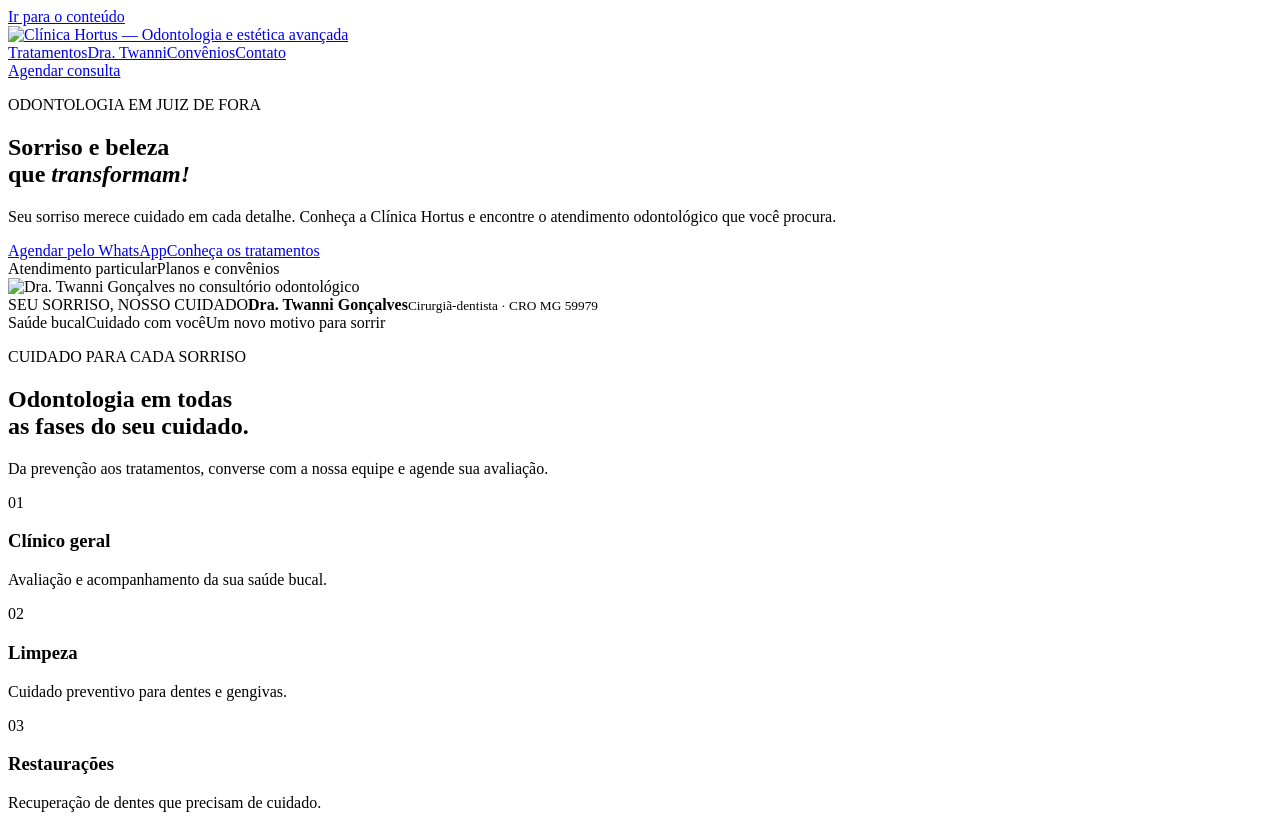
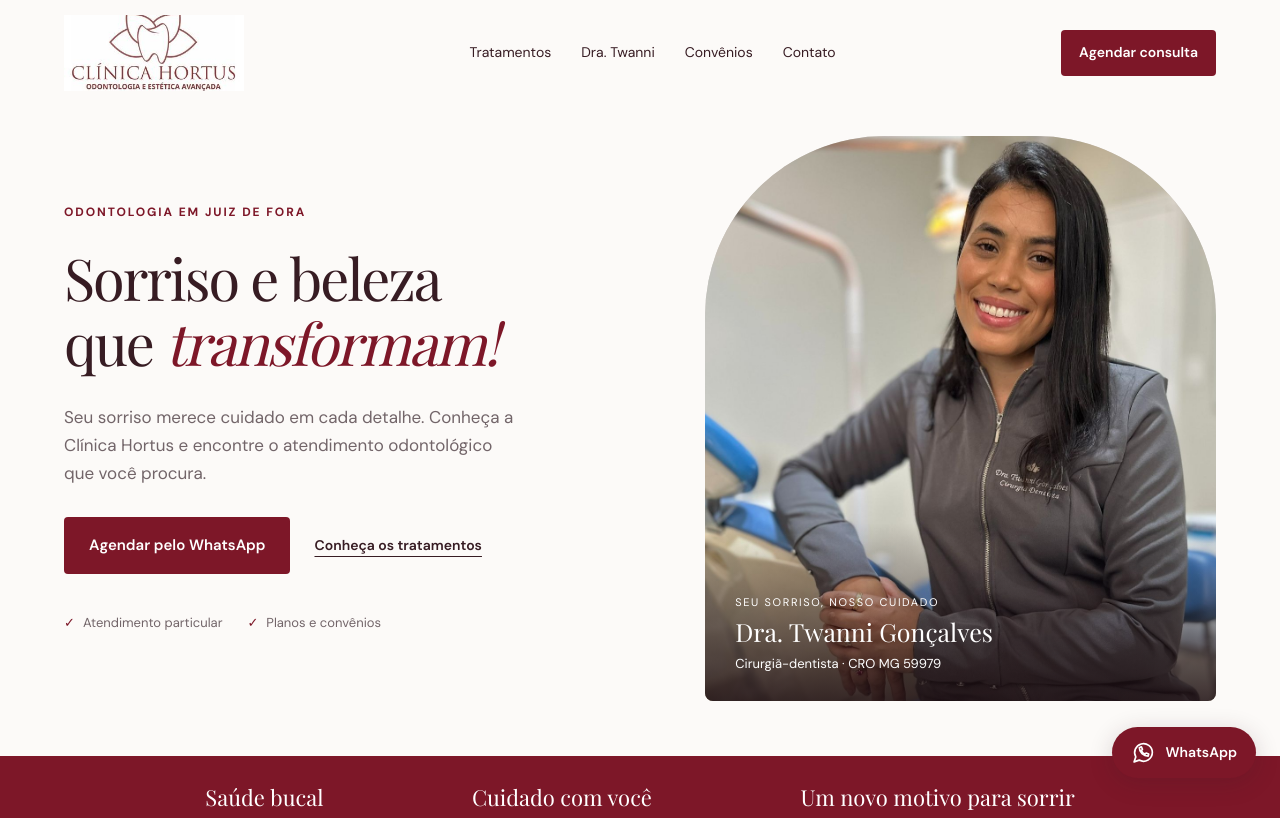
Before and after one commit to douglasmachadosilva/hortus, a plain HTML site: page index.html in a window 1280 px wide. Shown: the top 818 px of the page. Drawn offline with nearby package versions, Linux system fonts and the light colour scheme; the site is published under a folder, as on GitHub Pages, so addresses that start at the root find nothing; a web font is replaced by a local one.

Commit message:
Corrigindo paths

```diff
--- a/index.html
+++ b/index.html
@@ -1,7 +1,7 @@
 <!doctype html>
-<html lang="pt-BR"><head><meta charset="UTF-8"><meta name="viewport" content="width=device-width, initial-scale=1"><title>Clínica Hortus | Odontologia em Juiz de Fora</title><meta name="description" content="Sorriso e beleza que transformam! Conheça a Clínica Hortus e a Dra. Twanni Gonçalves, CRO MG 59979. Odontologia em Juiz de Fora, planos e convênios."><meta name="theme-color" content="#7d1728"><link rel="icon" href="/favicon.svg"><link rel="stylesheet" href="/style.css"></head>
-<body><a class="skip" href="#principal">Ir para o conteúdo</a><header><a class="brand" href="#inicio" aria-label="Clínica Hortus — início"><img src="/assets/marca.jpeg" alt="Clínica Hortus — Odontologia e estética avançada"></a><nav aria-label="Navegação principal"><a href="#tratamentos">Tratamentos</a><a href="#dentista">Dra. Twanni</a><a href="#convenios">Convênios</a><a href="#contato">Contato</a></nav><a class="button small" href="https://wa.me/5532991320438" target="_blank" rel="noopener">Agendar consulta</a></header>
-<main id="principal"><section class="hero" id="inicio"><div class="hero-copy"><p class="eyebrow">ODONTOLOGIA EM JUIZ DE FORA</p><h1>Sorriso e beleza<br>que <em>transformam!</em></h1><p class="intro">Seu sorriso merece cuidado em cada detalhe. Conheça a Clínica Hortus e encontre o atendimento odontológico que você procura.</p><div class="actions"><a class="button" href="https://wa.me/5532991320438?text=Ol%C3%A1!%20Gostaria%20de%20agendar%20uma%20consulta%20na%20Cl%C3%ADnica%20Hortus." target="_blank" rel="noopener">Agendar pelo WhatsApp</a><a class="text-link" href="#tratamentos">Conheça os tratamentos</a></div><div class="hero-note"><span>Atendimento particular</span><span>Planos e convênios</span></div></div><div class="hero-photo"><img src="/assets/twanni.jpg" alt="Dra. Twanni Gonçalves no consultório odontológico" fetchpriority="high"><div class="photo-caption"><span>SEU SORRISO, NOSSO CUIDADO</span><strong>Dra. Twanni Gonçalves</strong><small>Cirurgiã-dentista · CRO MG 59979</small></div></div></section>
+<html lang="pt-BR"><head><meta charset="UTF-8"><meta name="viewport" content="width=device-width, initial-scale=1"><title>Clínica Hortus | Odontologia em Juiz de Fora</title><meta name="description" content="Sorriso e beleza que transformam! Conheça a Clínica Hortus e a Dra. Twanni Gonçalves, CRO MG 59979. Odontologia em Juiz de Fora, planos e convênios."><meta name="theme-color" content="#7d1728"><link rel="icon" href="./favicon.svg"><link rel="stylesheet" href="./style.css"></head>
+<body><a class="skip" href="#principal">Ir para o conteúdo</a><header><a class="brand" href="#inicio" aria-label="Clínica Hortus — início"><img src="./assets/marca.jpeg" alt="Clínica Hortus — Odontologia e estética avançada"></a><nav aria-label="Navegação principal"><a href="#tratamentos">Tratamentos</a><a href="#dentista">Dra. Twanni</a><a href="#convenios">Convênios</a><a href="#contato">Contato</a></nav><a class="button small" href="https://wa.me/5532991320438" target="_blank" rel="noopener">Agendar consulta</a></header>
+<main id="principal"><section class="hero" id="inicio"><div class="hero-copy"><p class="eyebrow">ODONTOLOGIA EM JUIZ DE FORA</p><h1>Sorriso e beleza<br>que <em>transformam!</em></h1><p class="intro">Seu sorriso merece cuidado em cada detalhe. Conheça a Clínica Hortus e encontre o atendimento odontológico que você procura.</p><div class="actions"><a class="button" href="https://wa.me/5532991320438?text=Ol%C3%A1!%20Gostaria%20de%20agendar%20uma%20consulta%20na%20Cl%C3%ADnica%20Hortus." target="_blank" rel="noopener">Agendar pelo WhatsApp</a><a class="text-link" href="#tratamentos">Conheça os tratamentos</a></div><div class="hero-note"><span>Atendimento particular</span><span>Planos e convênios</span></div></div><div class="hero-photo"><img src="./assets/twanni.jpg" alt="Dra. Twanni Gonçalves no consultório odontológico" fetchpriority="high"><div class="photo-caption"><span>SEU SORRISO, NOSSO CUIDADO</span><strong>Dra. Twanni Gonçalves</strong><small>Cirurgiã-dentista · CRO MG 59979</small></div></div></section>
 <div class="ribbon"><span>Saúde bucal</span><span>Cuidado com você</span><span>Um novo motivo para sorrir</span></div>
 <section class="section treatments" id="tratamentos"><div class="section-top"><div><p class="eyebrow">CUIDADO PARA CADA SORRISO</p><h2>Odontologia em todas<br>as fases do seu cuidado.</h2></div><p>Da prevenção aos tratamentos, converse com a nossa equipe e agende sua avaliação.</p></div><div class="treatment-grid"><article><span class="number">01</span><h3>Clínico geral</h3><p>Avaliação e acompanhamento da sua saúde bucal.</p></article><article><span class="number">02</span><h3>Limpeza</h3><p>Cuidado preventivo para dentes e gengivas.</p></article><article><span class="number">03</span><h3>Restaurações</h3><p>Recuperação de dentes que precisam de cuidado.</p></article><article><span class="number">04</span><h3>Ortodontia</h3><p>Aparelhos e acompanhamento do alinhamento dental.</p></article><article><span class="number">05</span><h3>Implante</h3><p>Avaliação para reposição de dentes perdidos.</p></article><article><span class="number">06</span><h3>Prótese</h3><p>Opções para recuperar a função e o sorriso.</p></article><article><span class="number">07</span><h3>Tratamento de canal</h3><p>Tratamento da parte interna do dente.</p></article><article><span class="number">08</span><h3>Extrações</h3><p>Avaliação e cuidado quando a remoção é indicada.</p></article></div></section>
 <section class="doctor section" id="dentista"><div class="doctor-title"><p class="eyebrow">CONHEÇA SUA DENTISTA</p><h2>Um cuidado que<br>começa com você.</h2></div><div class="doctor-copy"><h3>Dra. Twanni Gonçalves</h3><p class="registration">Cirurgiã-dentista · CRO MG 59979</p><p>Na Clínica Hortus, o primeiro passo é conhecer suas necessidades. Agende uma consulta para conversar sobre sua saúde bucal e os cuidados indicados para o seu sorriso.</p><a class="text-link" href="https://wa.me/5532991320438" target="_blank" rel="noopener">Converse com a nossa equipe</a></div></section>
```
